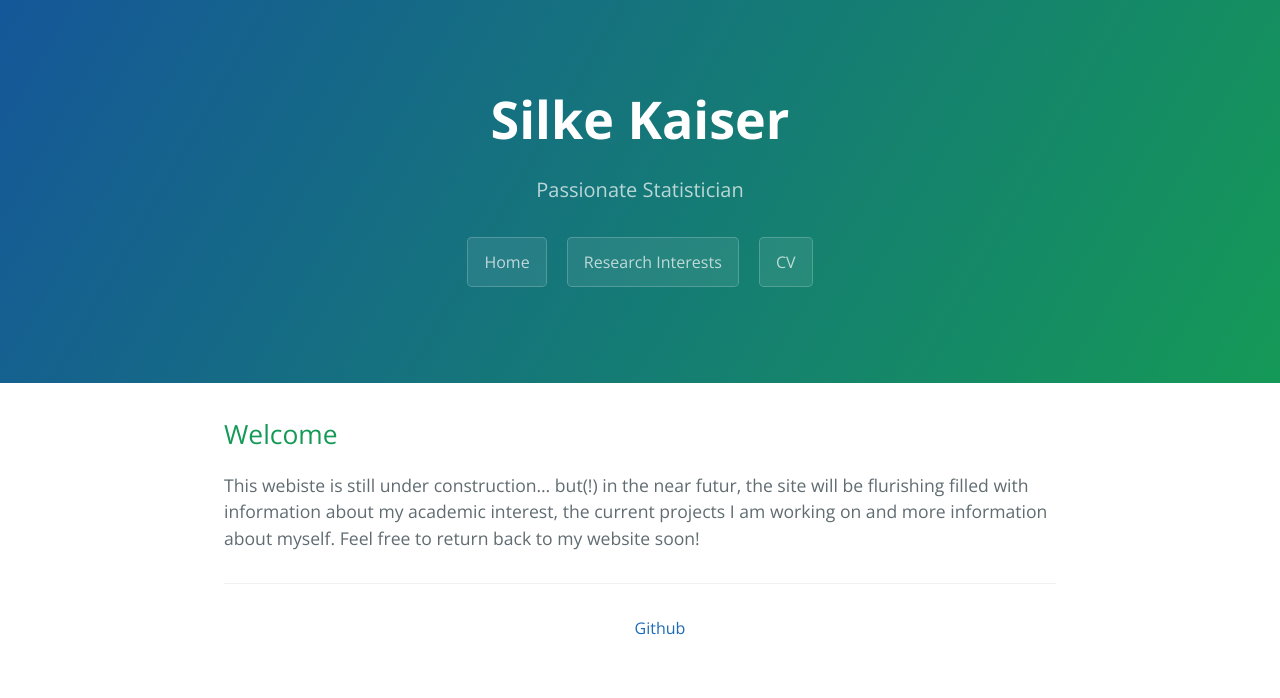
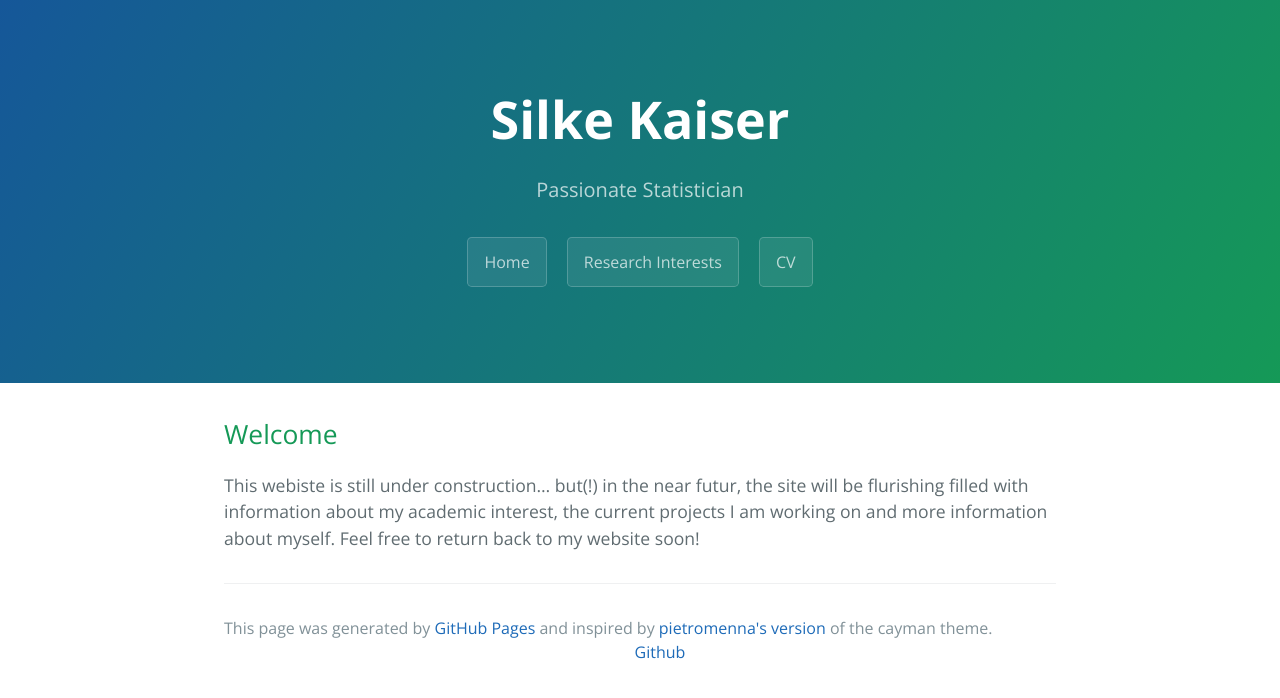
Before and after one commit to silkekaiser/silkekaiser.github.io, a Jekyll site: the page built from index.md, in a window 1280 px wide. Shown: the top 698 px of the page. Built offline with Jekyll 4.4.1, drawn with Linux system fonts in a browser that asks for light colours; our own code applies the rules of GitHub Pages for plain Markdown files.

Commit message:
Update footer.html

```diff
--- a/_includes/footer.html
+++ b/_includes/footer.html
@@ -1,6 +1,5 @@
 <footer class="site-footer">
-  <!--<span class="site-footer-credits">This page was generated by <a href="https://pages.github.com">GitHub Pages</a> and inspired by <a href="https://github.com/TomDonoghue/TomDonoghue.github.io">Tome Donoghue's Webpage</a></span>
-  -->
+  <span class="site-footer-credits">This page was generated by <a href="https://pages.github.com">GitHub Pages</a> and inspired by <a href="https://github.com/pietromenna/jekyll-cayman-theme">pietromenna's version</a> of the cayman theme.</span>
   <div class="container">
     <div class="row">
       <div class="col-md-4">
```
